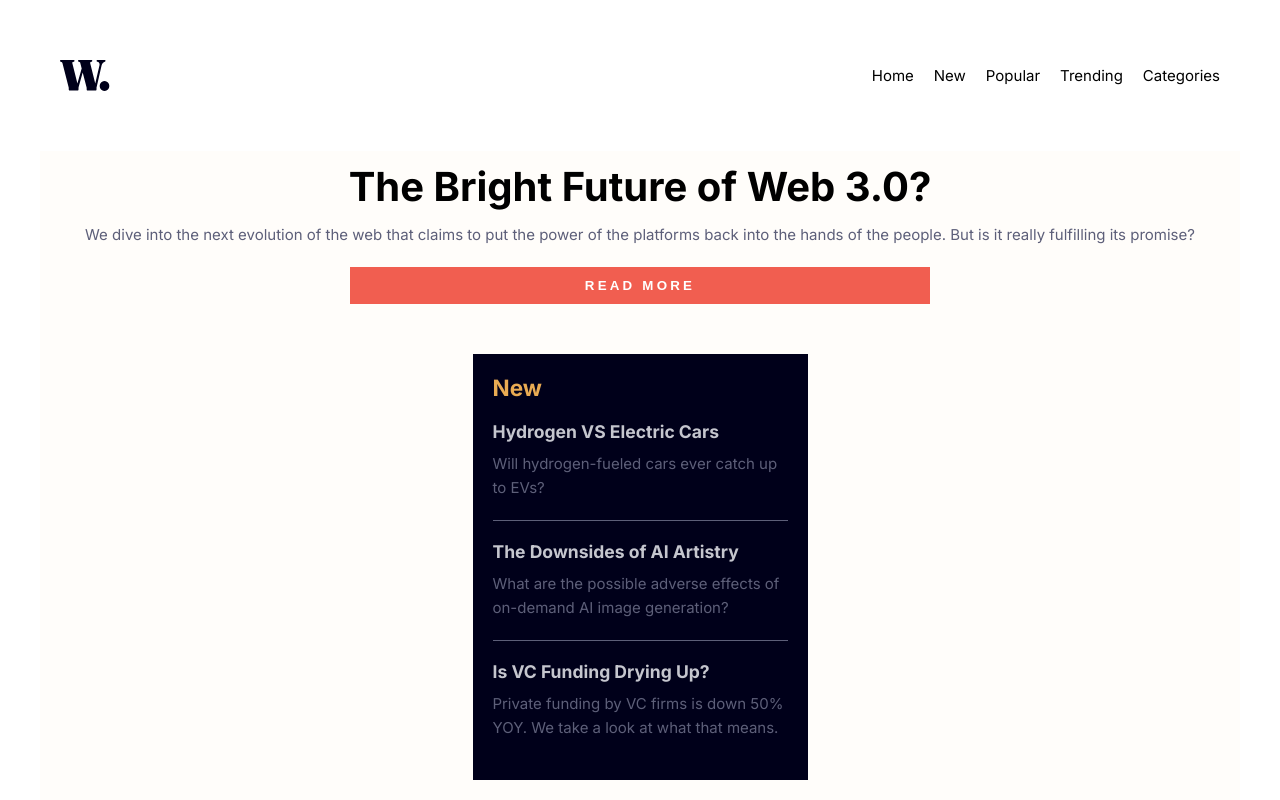
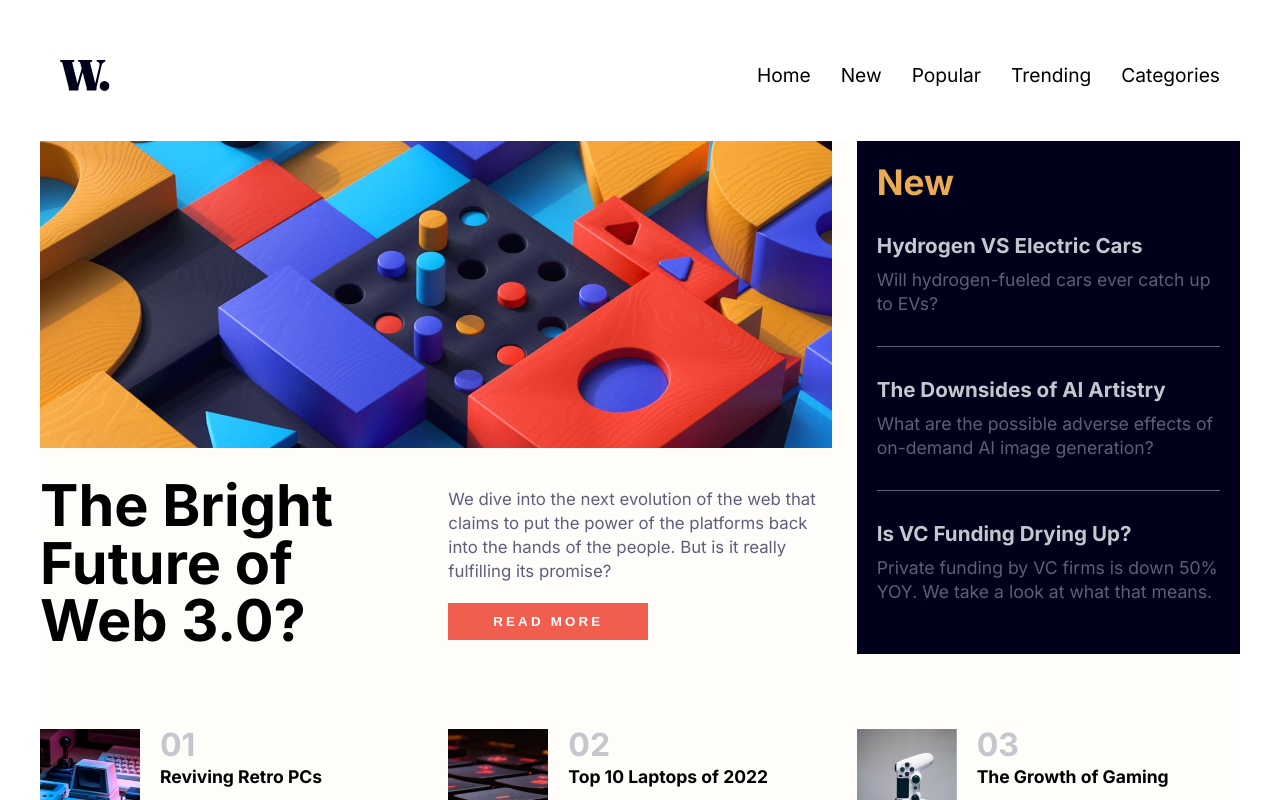
Before and after one commit to kujerocoding/news-homepage-main, a React (Vite) app: page / in a window 1280 px wide. Shown: the top 800 px of the page. Built offline with nearby package versions, Linux system fonts and the light colour scheme.

Commit message:
finalize media query

```diff
--- a/src/App.css
+++ b/src/App.css
@@ -26,23 +26,25 @@ body{
 
 main{
    background-color: var(--OFFWHITE);
-   min-width: 300px;
-   padding-inline: 20px;
+   width: 100%;
    position: absolute;
    top: 100px;
   display: flex;
   flex-direction: column;
   justify-content: center;
   align-items: center;
+  margin-inline: auto;
+  padding-inline: 20px;
 }
 
-main > img{
-    width: 100%;
-}
 
 .main-img{
     width: 100%;
+    min-height: 300px;
     background-image: url('../src/assets/images/image-web-3-mobile.jpg');
+    background-repeat: no-repeat;
+    background-size: cover;
+    background-position: center;
 }
 
 main > h1{
@@ -52,15 +54,16 @@ main > h1{
     line-height: 2rem;
 }
 
-main > p{
+main > div > p{
     margin-top: 20px;
     color: var(--DARKGRAYISHBLUE);
     line-height: 1.5rem;
 }
 
+
 button{
     margin-top: 20px;
-    width: 50%;
+    width: 200px;
     padding-block: 10px;
     text-transform: uppercase;
     letter-spacing: .2rem;
@@ -76,9 +79,11 @@ nav{
     align-items: center;
     padding: 20px;
     position: fixed;
-    width: 100vw;
+    width: 100%;
     z-index: 1;
+    margin-inline: auto;
 }
+
 
 .nav-logo{
     width: 50px;
@@ -131,11 +136,12 @@ nav{
     color: var(--SOFTORANGE);
     padding: 20px;
     margin-top: 50px;
-    max-width: 335px;
+    min-width: 100px;
+    max-width: 400px;
 }
 
 .new-item-container{
-    padding-block: 20px;
+    padding-block: 30px;
 }
 
 .new-item-container > h3{
@@ -151,17 +157,14 @@ nav{
 .new-item-container:nth-child(2), .new-item-container:nth-child(3){
     border-bottom: 1px solid var(--DARKGRAYISHBLUE);
 }
-article{
+
+section{
     margin-top: 50px;
-    display: flex;
-    flex-direction: column;
-    gap: 40px;
-}
-section{
     display: flex;
     gap: 20px;
     line-height: 2rem;
     max-width: 335px;
+    max-height: 128px;
 }
 
 section > img{
@@ -182,14 +185,43 @@ section > div > p {
 }
 
 
-@media (min-width: 40em){
+@media (min-width: 50em){
 
-   main,nav{
+   nav{
     margin-top: 40px;
+    margin-bottom: 30px;
+    position: unset;
     max-width: 1200px;
+   }
+
+   main{
     position: unset;
-    margin-inline: auto;
+    display: grid;
+    grid-template-columns: repeat(3,1fr);
+    gap: 25px;
+    max-width: 1200px;
+    overflow: visible;
+    padding: 0;
    }
+
+   .main-img{
+
+    background-image: url('./assets/images/image-web-3-desktop.jpg');
+    grid-column: 1/3;
+    height: 100%;
+   }
+
+
+
+   .new-container{
+    height: 100%;
+    grid-column: 3/4;
+    grid-row: 1/3;
+    margin: 0;
+    font-size: 1.1rem;
+   }
+
+
 
     .nav-menu-icon, .nav-menu-close{
         display: none;
@@ -201,7 +233,25 @@ section > div > p {
 
     .menu-open{
         display: flex;
-        gap: 20px;
+        gap: 30px;
         list-style: none;
+        font-size: 1.2rem;
+    }
+
+    main > h1{
+        font-size: 3.6rem;
+        line-height: 1em;
+        margin: 0;
+    }
+
+    main > div > p{
+        margin: 0;
+        font-size: 1.05rem;
+    }
+
+
+
+    .attribution{
+        grid-column: 1/4;
     }
 }
--- a/src/components/Main.jsx
+++ b/src/components/Main.jsx
@@ -6,10 +6,12 @@ const Main = () => {
       {/* <img src="../src/assets/images/image-web-3-mobile.jpg" alt="" /> */}
       <div className='main-img'></div>
       <h1>The Bright Future of Web 3.0?</h1>
-      <p>We dive into the next evolution of the web that claims to put the power of the platforms back into the hands of the people. But is it really fulfilling its promise?</p>
-      <button>Read more</button>
+      <div>
+        <p>We dive into the next evolution of the web that claims to put the power of the platforms back into the hands of the people. But is it really fulfilling its promise?</p>
+        <button>Read more</button>
+      </div>
       <div className='new-container'>
-        <h2>New</h2>
+        <h1>New</h1>
         <div className='new-item-container'>
             <h3>Hydrogen VS Electric Cars</h3>
             <p>Will hydrogen-fueled cars ever catch up to EVs?</p>
@@ -23,7 +25,6 @@ const Main = () => {
             <p>Private funding by VC firms is down 50% YOY. We take a look at what that means.</p>
         </div>
       </div>
-      <article>
         <section className='section-one'>
             <img src="../src/assets/images/image-retro-pcs.jpg" alt="" />
             <div>
@@ -48,7 +49,7 @@ const Main = () => {
                 <p>How the pandemic has sparked fresh opportunities.</p>
             </div>
         </section>
-      </article>
+
         <div className='attribution'>
             Challenge by <a href="https://www.frontendmentor.io/home" target="_blank">Frontend Mentor.</a> Coded by kujerocoding
         </div>
```
